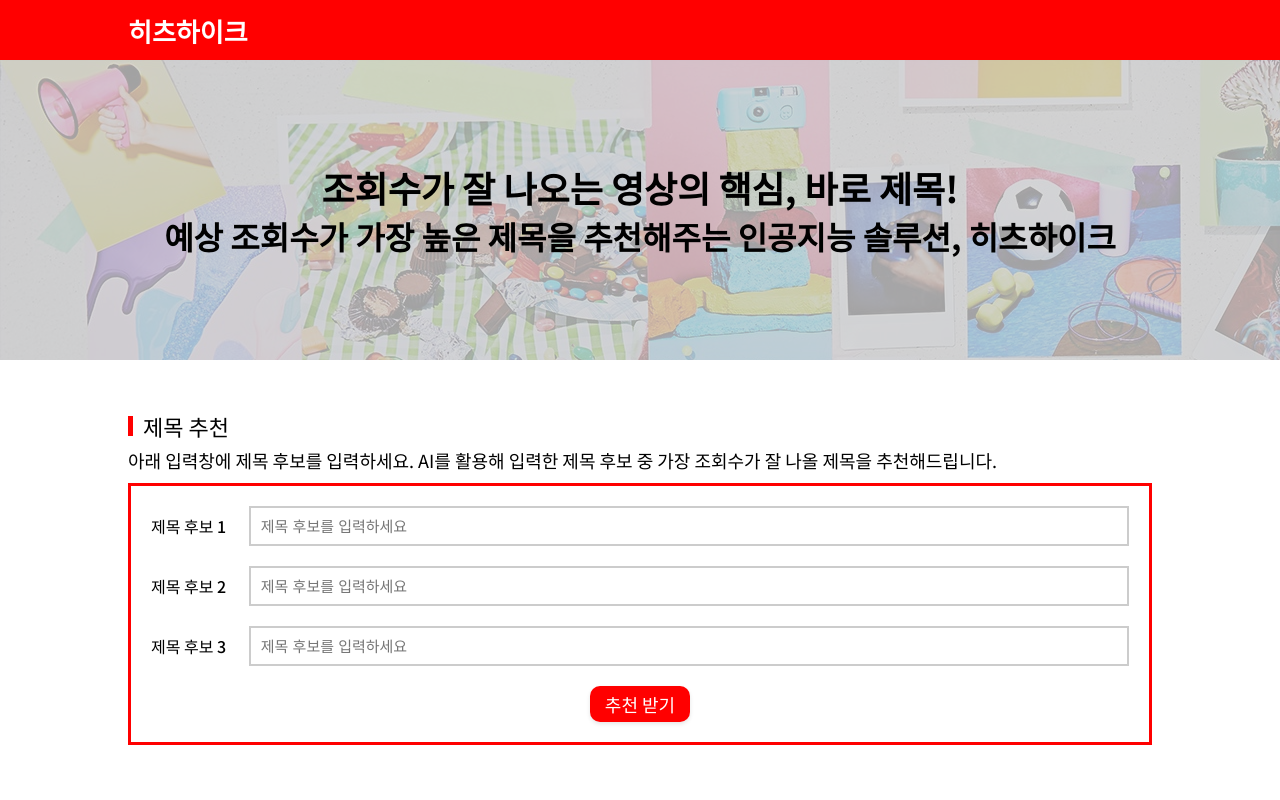
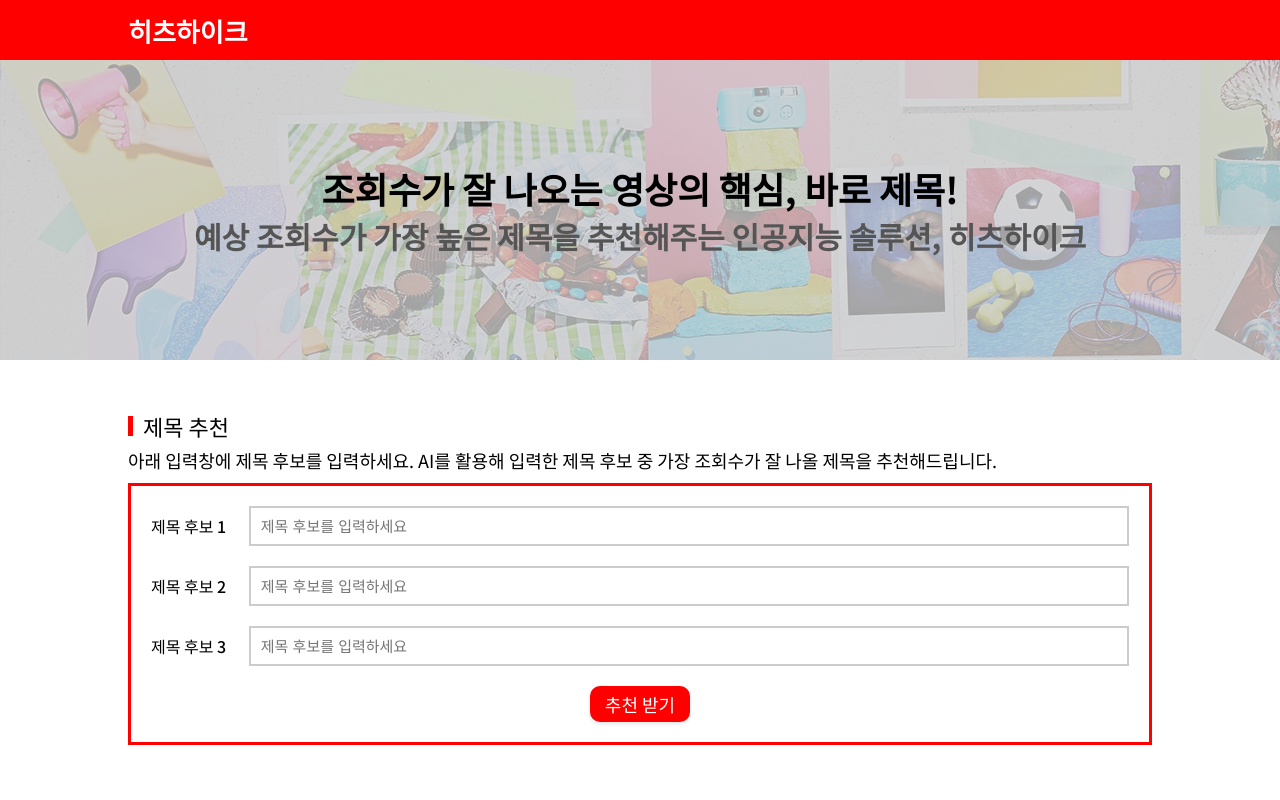
Before and after one commit to hits-hike/hits-hike-web, a Next.js app: page / in a window 1280 px wide. Shown: the top 800 px of the page. Built offline with nearby package versions, Linux system fonts and the light colour scheme.

Commit message:
💄 style: Fix subtitle style

```diff
--- a/src/components/atoms/Colors.ts
+++ b/src/components/atoms/Colors.ts
@@ -4,6 +4,7 @@ enum Colors {
   WHITE = "#FFFFFF",
   BLACK = "#212121",
   GRAY = "#CCCCCC",
+  DARK_GRAY = "#555555",
 }
 
 export default Colors;
--- a/src/components/organisms/Banner.tsx
+++ b/src/components/organisms/Banner.tsx
@@ -10,7 +10,7 @@ export default function Banner(): JSX.Element {
         <Text level={10} weight="bold">
           조회수가 잘 나오는 영상의 핵심, 바로 제목!
         </Text>
-        <Text level={8} weight="bold">
+        <Text level={7} weight="bold" color={Colors.DARK_GRAY}>
           예상 조회수가 가장 높은 제목을 추천해주는 인공지능 솔루션, 히츠하이크
         </Text>
       </ContentsWrapper>
```
